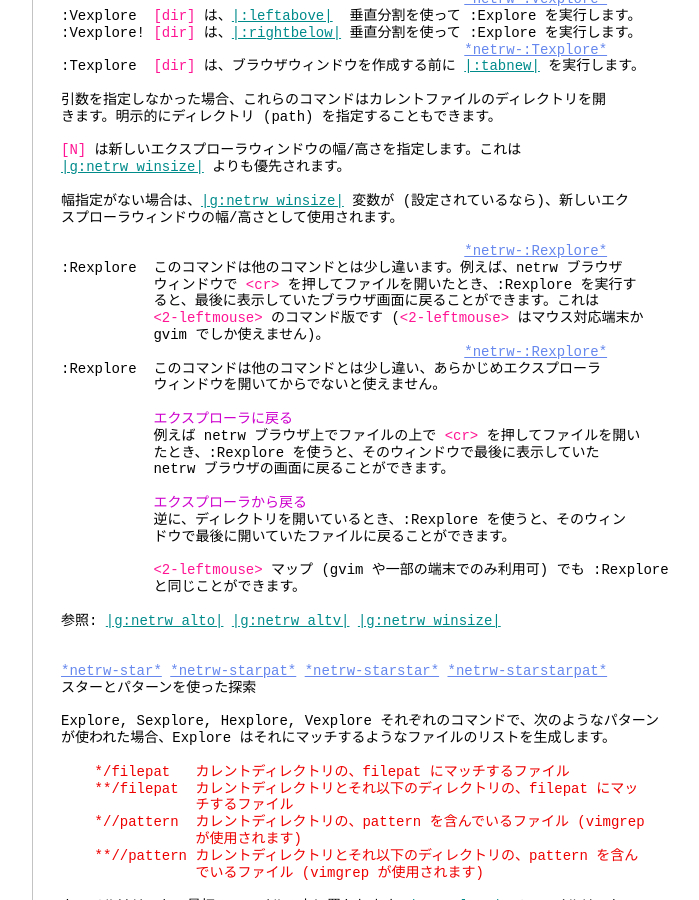
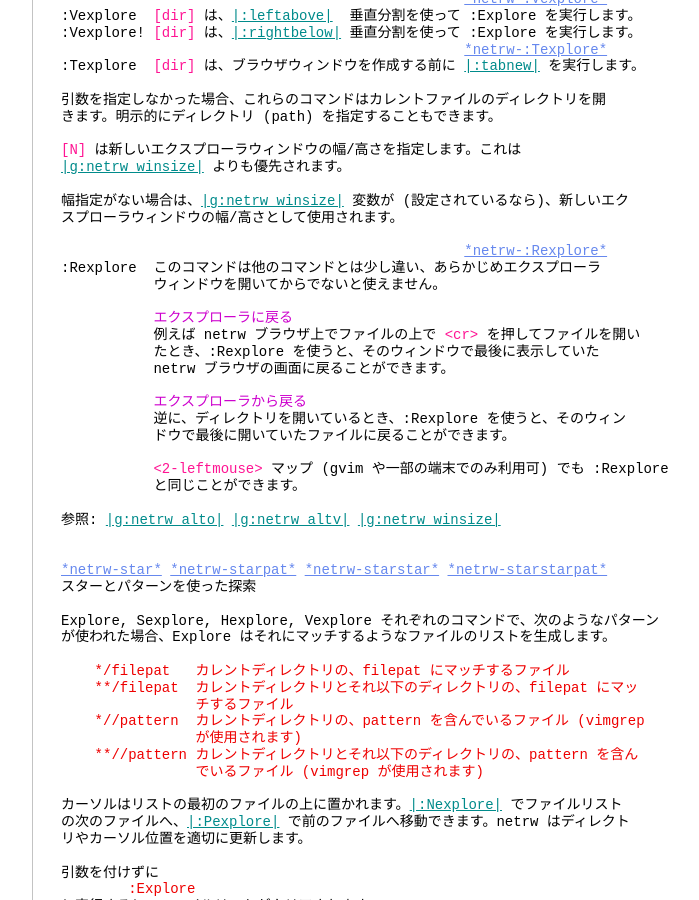
Before and after one commit to vim-jp/vimdoc-ja, a Jekyll site: the page built from pi_netrw.html, in a window 1280 px wide and 900 px high, scrolled down 25256 px. Shown: the whole window, without its empty margins (340-1039 px from the left). Built offline with Jekyll 4.4.1, drawn with Linux system fonts in a browser that asks for light colours; nearby versions of some CDN libraries; Markdown is read by kramdown in place of the engine named in the settings; comment, search, counter and statistics services are not loaded.

Commit message:
Deployed vim-jp/vimdoc-ja@2730fdde8097094af25e67bd94bfdf995562abe0 by ixeris.kaoriya.net

```diff
--- a/pi_netrw.html
+++ b/pi_netrw.html
@@ -1509,12 +1509,6 @@ g:netrw_rmdir_cmd によるディレクトリの削除が失敗した場合は
 幅指定がない場合は、<a class="Identifier" href="pi_netrw.html#g:netrw_winsize">|g:netrw_winsize|</a>&nbsp;変数が (設定されているなら)、新しいエク<br>
 スプローラウィンドウの幅/高さとして使用されます。<br>
 <br>
-&nbsp;&nbsp;&nbsp;&nbsp;&nbsp;&nbsp;&nbsp;&nbsp;&nbsp;&nbsp;&nbsp;&nbsp;&nbsp;&nbsp;&nbsp;&nbsp;&nbsp;&nbsp;&nbsp;&nbsp;&nbsp;&nbsp;&nbsp;&nbsp;&nbsp;&nbsp;&nbsp;&nbsp;&nbsp;&nbsp;&nbsp;&nbsp;&nbsp;&nbsp;&nbsp;&nbsp;&nbsp;&nbsp;&nbsp;&nbsp;&nbsp;&nbsp;&nbsp;&nbsp;&nbsp;&nbsp;&nbsp;&nbsp;<a class="Constant" href="pi_netrw.html#netrw-:Rexplore" name="netrw-:Rexplore">*netrw-:Rexplore*</a><br>
-:Rexplore&nbsp;&nbsp;このコマンドは他のコマンドとは少し違います。例えば、netrw ブラウザ<br>
-&nbsp;&nbsp;&nbsp;&nbsp;&nbsp;&nbsp;&nbsp;&nbsp;&nbsp;&nbsp; ウィンドウで&nbsp;<span class="Special">&lt;cr&gt;</span>&nbsp;を押してファイルを開いたとき、:Rexplore を実行す<br>
-&nbsp;&nbsp;&nbsp;&nbsp;&nbsp;&nbsp;&nbsp;&nbsp;&nbsp;&nbsp; ると、最後に表示していたブラウザ画面に戻ることができます。これは<br>
-&nbsp;&nbsp;&nbsp;&nbsp;&nbsp;&nbsp;&nbsp;&nbsp;&nbsp;&nbsp;&nbsp;<span class="Special">&lt;2-leftmouse&gt;</span>&nbsp;のコマンド版です (<span class="Special">&lt;2-leftmouse&gt;</span>&nbsp;はマウス対応端末か<br>
-&nbsp;&nbsp;&nbsp;&nbsp;&nbsp;&nbsp;&nbsp;&nbsp;&nbsp;&nbsp; gvim でしか使えません)。<br>
 &nbsp;&nbsp;&nbsp;&nbsp;&nbsp;&nbsp;&nbsp;&nbsp;&nbsp;&nbsp;&nbsp;&nbsp;&nbsp;&nbsp;&nbsp;&nbsp;&nbsp;&nbsp;&nbsp;&nbsp;&nbsp;&nbsp;&nbsp;&nbsp;&nbsp;&nbsp;&nbsp;&nbsp;&nbsp;&nbsp;&nbsp;&nbsp;&nbsp;&nbsp;&nbsp;&nbsp;&nbsp;&nbsp;&nbsp;&nbsp;&nbsp;&nbsp;&nbsp;&nbsp;&nbsp;&nbsp;&nbsp;&nbsp;<a class="Constant" href="pi_netrw.html#netrw-:Rexplore" name="netrw-:Rexplore">*netrw-:Rexplore*</a><br>
 :Rexplore&nbsp;&nbsp;このコマンドは他のコマンドとは少し違い、あらかじめエクスプローラ<br>
 &nbsp;&nbsp;&nbsp;&nbsp;&nbsp;&nbsp;&nbsp;&nbsp;&nbsp;&nbsp; ウィンドウを開いてからでないと使えません。<br>
```
